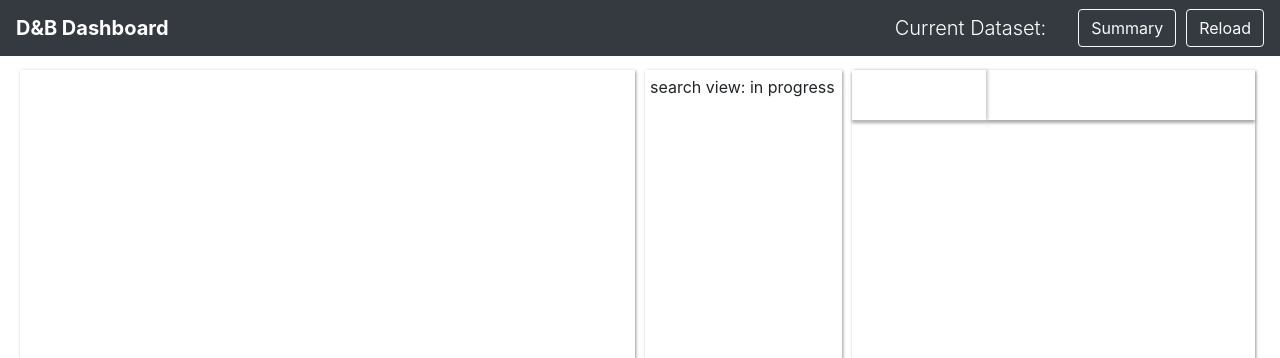
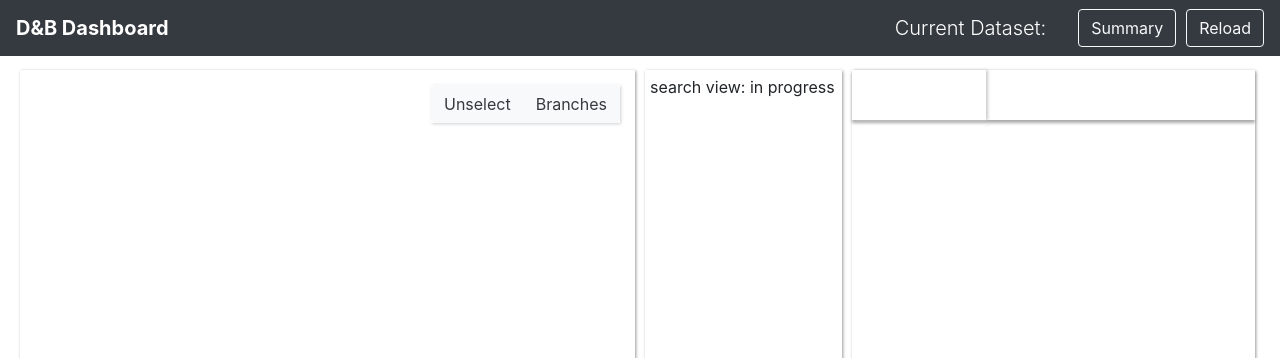
Before and after one commit to foggydae/DBDashboard, a Flask app: page /api/load_file in a window 1280 px wide. Shown: the top 358 px of the page. Run offline with Flask 2, Linux system fonts and the light colour scheme; some libraries are stand-ins or nearby versions.

Commit message:
details upgrade, add linking from tornado to hierarchy

```diff
--- a/static/css/main.css
+++ b/static/css/main.css
@@ -155,6 +147,41 @@ body {
     font-size: 14;
 	padding: 5px;
 }
+
+#hierarchy-sub-container {
+    position: absolute;
+    padding-top: 15px;
+    padding-left: 15px;
+    padding-right: 25px;
+    width: 100%;
+    pointer-events: none;
+/*    display: flex;
+	align-items: end;
+    justify-content: space-between;*/
+}
+
+#hierarchy-info {
+	padding-left: 5px;
+	padding-right: 5px;
+    max-width: 350px;
+    background-color: #fff;
+    opacity: 0.9;
+    box-shadow: 1px 1px 3px #ccc;
+    font-size: 12px;
+    pointer-events: visible;
+    display: none;
+}
+
+#hierarchy-control {
+	pointer-events: visible;
+    box-shadow: 1px 1px 3px #ccc;
+	opacity: 0.9;
+	float: right;
+}
+
+/**********************/
+/***** Search View ****/
+/**********************/
 
 #filter-form {
 	height: 100%;
--- a/static/scripts/hierarchy_view.js
+++ b/static/scripts/hierarchy_view.js
@@ -5,6 +5,7 @@
 var maxLabelLength, maxValue, duration, idNodeDict;
 var diagonal, treeLayout;
 var zoomListener, baseSvg, svgGroup;
+var defaultCenter = null;
 
 var init_hierarchy_view = function () {
     maxLabelLength = 0;
@@ -33,10 +34,11 @@ var init_hierarchy_view = function () {
     // Append a group which holds all nodes and which the zoom Listener can act upon.
     svgGroup = baseSvg.append("g");
 
-    load_hierarchy_view(HIERARCHY_IGNORE_BRANCHES);
+    _init_hierarchy_control();
+    _load_hierarchy_view(cur_ignore_branch_flag, true);
 }
 
-var load_hierarchy_view = function (ignore_branches=true) {
+var _load_hierarchy_view = function (ignore_branches=true, centering=false) {
     var message = JSON.stringify({
         ignore_branches: ignore_branches
     });
@@ -50,10 +52,13 @@ var load_hierarchy_view = function (ignore_branches=true) {
             _visit(treeData);
             // Define the root
             root = treeData;
-            console.log(root);
+            if (defaultCenter == null || typeof defaultCenter != "string") {
+                defaultCenter = root["children"][0];
+            }
             update_hierarchy_view(root);
-            // Layout the tree initially and center on the root node.
-            center_node(root["children"][0]);
+            if (centering) {
+                center_node(defaultCenter, false);
+            }
         }
     });
 }
@@ -119,6 +124,9 @@ var update_hierarchy_view = function (source) {
 
     nodeEnter.append("circle")
         .attr('class', 'nodeCircle')
+        .attr("id", function(d) {
+            return "circle" + d.id;
+        })
         .attr("r", 0)
         .style("stroke", _get_node_color)
         .style("fill", _get_node_color)
@@ -134,6 +142,9 @@ var update_hierarchy_view = function (source) {
         })
         .attr("dy", ".35em")
         .attr('class', 'nodeText')
+        .attr("id", function(d) {
+            return "text" + d.id;
+        })
         .attr("text-anchor", function(d) {
             return "start";
             // return d.children || d._children ? "end" : "start";
@@ -240,21 +251,72 @@ var update_hierarchy_view = function (source) {
 }
 
 // Function to center node when clicked/dropped so node doesn't get lost when collapsing/moving with large amount of children.
-var center_node = function (source) {
+var center_node = function (source, with_highlight) {
     if (typeof source == "string") {
         source = idNodeDict[source];
     }
     var scale = zoomListener.scale();
     var x = -source.y0;
     var y = -source.x0;
-    // x = x * scale + baseSvg.attr("width") / 2;
-    x = x * scale + 20;
+    if (with_highlight) {
+        x = x * scale + baseSvg.attr("width") / 2;
+        highlight_node(source.id);
+    } else {
+        x = x * scale + 20;
+    }
     y = y * scale + baseSvg.attr("height") / 2;
     d3.select('g').transition()
         .duration(duration)
         .attr("transform", "translate(" + x + "," + y + ")scale(" + scale + ")");
     zoomListener.scale(scale);
     zoomListener.translate([x, y]);
+}
+
+var highlight_node = function (duns_id) {
+    $(".highlight-text").removeClass("highlight-text");
+    $("#text" + duns_id).addClass("highlight-text");
+    update_hierarchy_info(idNodeDict[duns_id]);
+}
+
+var update_hierarchy_info = function (d) {
+    $("#hierarchy-info-name").html(d.name);
+    $("#hierarchy-info-location").html(d.location);
+    $("#hierarchy-info-address").html(d.address);
+    $("#hierarchy-info-SIC").html(d.SIC);
+    $("#hierarchy-info-lastUpdate").html(d.lastUpdate);
+    $("#hierarchy-info-completeness").html(d.Completeness);
+    $("#hierarchy-info-hierarchy").html(d.level);
+    $("#hierarchy-info-revenue").html(d.revenue);
+    $("#hierarchy-info").css("display", "inline-block");
+}
+
+var _init_hierarchy_control = function () {
+    if (cur_ignore_branch_flag) {
+        $("#hierarchy-branch-btn").html("Branches");
+    } else {
+        $("#hierarchy-branch-btn").html("NoBranch");
+    }
+
+    $("#hierarchy-unselect-btn").on("click", function () {
+        defaultCenter = root["children"][0];
+        $(".highlight-text").removeClass("highlight-text");
+        $(".selected-text").removeClass("selected-text");
+        update_map_view("ALL");
+        center_node(defaultCenter, false);
+        $("#hierarchy-info").css("display", "none");
+    });
+    $("#hierarchy-branch-btn").on("click", function () {
+        // current status is ignoring branches
+        if (cur_ignore_branch_flag) {
+            $("#hierarchy-branch-btn").html("NoBranch");
+            _load_hierarchy_view(false, true);
+            cur_ignore_branch_flag = false;
+        } else {
+            $("#hierarchy-branch-btn").html("Branches");
+            _load_hierarchy_view(true, true);
+            cur_ignore_branch_flag = true;
+        }
+    });
 }
 
 // A recursive helper function for performing some setup by walking through all nodes
@@ -275,15 +337,7 @@ var _visit = function (node) {
 }
 
 var _mouseover = function (d) {
-    $("#hierarchy-info-name").html(d.name);
-    $("#hierarchy-info-location").html(d.location);
-    $("#hierarchy-info-address").html(d.address);
-    $("#hierarchy-info-SIC").html(d.SIC);
-    $("#hierarchy-info-lastUpdate").html(d.lastUpdate);
-    $("#hierarchy-info-completeness").html(d.Completeness);
-    $("#hierarchy-info-hierarchy").html(d.level);
-    $("#hierarchy-info-revenue").html(d.revenue);
-    $("#hierarchy-info").css("display", "unset");
+    update_hierarchy_info(d);
 }
 
 var _mouseout = function (d) {
@@ -293,13 +347,6 @@ var _mouseout = function (d) {
 // Toggle children on click.
 var _click_node = function (d) {
     if (d3.event.defaultPrevented) return; // click suppressed
-    d = _toggleChildren(d);
-    update_hierarchy_view(d);
-    center_node(d);
-}
-
-// Toggle children function
-var _toggleChildren = function (d) {
     if (d.children) {
         d._children = d.children;
         d.children = null;
@@ -307,14 +354,18 @@ var _toggleChildren = function (d) {
         d.children = d._children;
         d._children = null;
     }
-    return d;
+    update_hierarchy_view(d);
+    // center_node(d);
 }
 
 var _click_name = function (d) {
-    $(".selectedText").removeClass('selectedText');
-    $(this).addClass('selectedText');
+    $(".highlight-text").removeClass("highlight-text");
+    $(".selected-text").removeClass('selected-text');
+    $(this).addClass('selected-text');
+    defaultCenter = d.id;
     update_map_view(d.id);
     update_tornado_view(d.id);
+    center_node(defaultCenter, false);
 }
 
 var _get_node_opacity = function (d) {
--- a/static/scripts/index.js
+++ b/static/scripts/index.js
@@ -3,10 +3,17 @@
 /********************
  * Global Variables *
  ********************/
+
 // hierarchy view's root dataset
 var root;
 // tornado view's current dataset
 var cur_tornado_data;
+// branch flag for hierarchy and map
+var cur_ignore_branch_flag = HIERARCHY_IGNORE_BRANCHES;
+
+/********************
+ ** Initiate Views **
+ ********************/
 
 init_hierarchy_view();
 init_map_view();
@@ -14,6 +21,10 @@ init_tornado_view();
 init_stat_view();
 init_summary_view();
 
+/*********************
+ * Manual Responsive *
+ *********************/
+
 // additional listener for size-responsiblility of certain views
 $(window).resize(function () {
 	// update hierarchy view
--- a/static/scripts/map_view.js
+++ b/static/scripts/map_view.js
@@ -44,7 +44,9 @@ var init_map_view = function () {
 			entities = new_layers[0];
 			branches = new_layers[1];
 			entities.addTo(map);
-			branches.addTo(map);
+			if (!cur_ignore_branch_flag) {
+				branches.addTo(map);
+			}
 
 			var overlayMaps = {
 			    "entities": entities,
@@ -84,8 +86,9 @@ var init_marker_dict = function (map_data) {
 				this.closePopup();
 			})
 			.on("click", function(d) {
-				center_node(d.target.options.id);
-			});
+				center_node(d.target.options.id, true);
+			}
+		);
 	}
 }
 
@@ -112,7 +115,6 @@ var update_map_view = function (duns) {
 			console.log("Error", "Failed in map data.");
 		} else {
 			var map_data = JSON.parse(rtn_string);
-			console.log(map_data);
 			var new_layers = get_entity_group(map_data);
 			entities.remove();
 			branches.remove();
@@ -121,7 +123,9 @@ var update_map_view = function (duns) {
 			entities = new_layers[0];
 			branches = new_layers[1];
 			entities.addTo(map);
-			branches.addTo(map);
+			if (!cur_ignore_branch_flag) {
+				branches.addTo(map);
+			}
 
 			var overlayMaps = {
 			    "entities": entities,
@@ -129,7 +133,11 @@ var update_map_view = function (duns) {
 			};
 			controller = L.control.layers(baseMaps, overlayMaps);
 			controller.addTo(map);
-			map.setView([+map_data[duns]["latitude"], +map_data[duns]["longitude"]], 2);
+			if (duns != "ALL") {
+				map.setView([+map_data[duns]["latitude"], +map_data[duns]["longitude"]], 2);
+			} else {
+				map.setView([10, 0], 1);
+			}
 		}
 	});
 
--- a/static/scripts/tornado_view.js
+++ b/static/scripts/tornado_view.js
@@ -72,13 +72,16 @@ var draw_tornado_name = function (data, index) {
 	if (index == 0) {
 		selector = "#tornado-head-name";
 	}
+	$(selector).off("click");
 	$(selector).html(data["name"])
-		.on("click", function () {
-			console.log(data["id"]);
-		});
+		.css("cursor", "click");
 	$(selector + "-div")
 		.removeClass("tornado-branch tornado-root tornado-subsidiary")
-		.addClass("tornado-" + data["type"]);
+		.addClass("tornado-" + data["type"])
+		.on("click", function () {
+			center_node(data["id"], true);
+			// console.log(data["id"]);
+		});
 }
 
 
@@ -134,7 +137,7 @@ var draw_tornado_chart = function (divID, data, y_scale, rev_scale, emp_scale, h
 		})
 		.attr("height", 30)
 		.on("click", function (d) {
-			console.log(d.id);
+			center_node(data["id"], true);
 		});
 
 	tornado_svg.enter()
@@ -164,5 +167,8 @@ var draw_tornado_chart = function (divID, data, y_scale, rev_scale, emp_scale, h
 			} else {
 				return number.toLocaleString();
 			}
+		})
+		.on("click", function (d) {
+			center_node(data["id"], true);
 		});
 }
--- a/templates/dashboard.html
+++ b/templates/dashboard.html
@@ -36,7 +36,8 @@
 		<div id="main-container" class="container row">
 			<div class="col-sm-6 full-height">
 				<div id="hierarchy-container" class="view-container">
-					<div id="hierarchy-info" class="detail-info">
+					<div id="hierarchy-sub-container">
+						<div id="hierarchy-info">
 							<div><span class="info-header">Name: </span>		<span id="hierarchy-info-name"></span></div>
 							<div><span class="info-header">Location: </span>	<span id="hierarchy-info-location"></span></div>
 							<div><span class="info-header">Address:</span>		<span id="hierarchy-info-address"></span></div>
@@ -45,6 +46,11 @@
 							<div><span class="info-header">Completeness:</span>	<span id="hierarchy-info-completeness"></span></div>
 							<div><span class="info-header">HierarchyLevel:</span> <span id="hierarchy-info-hierarchy"></span></div>
 							<div><span class="info-header">Revenue:</span> <span id="hierarchy-info-revenue"></span></div>
+						</div>
+						<div id="hierarchy-control" class="btn-group">
+							<button id="hierarchy-unselect-btn" class="btn btn-light">Unselect</button>
+							<button id="hierarchy-branch-btn" class="btn btn-light">Branches</button>
+						</div>
 					</div>
 				</div>
 			</div>
```
Also changed, not shown: other parts of static/css/main.css (+17 -25 lines). Lines whose indentation alone changed are shown as unchanged.
